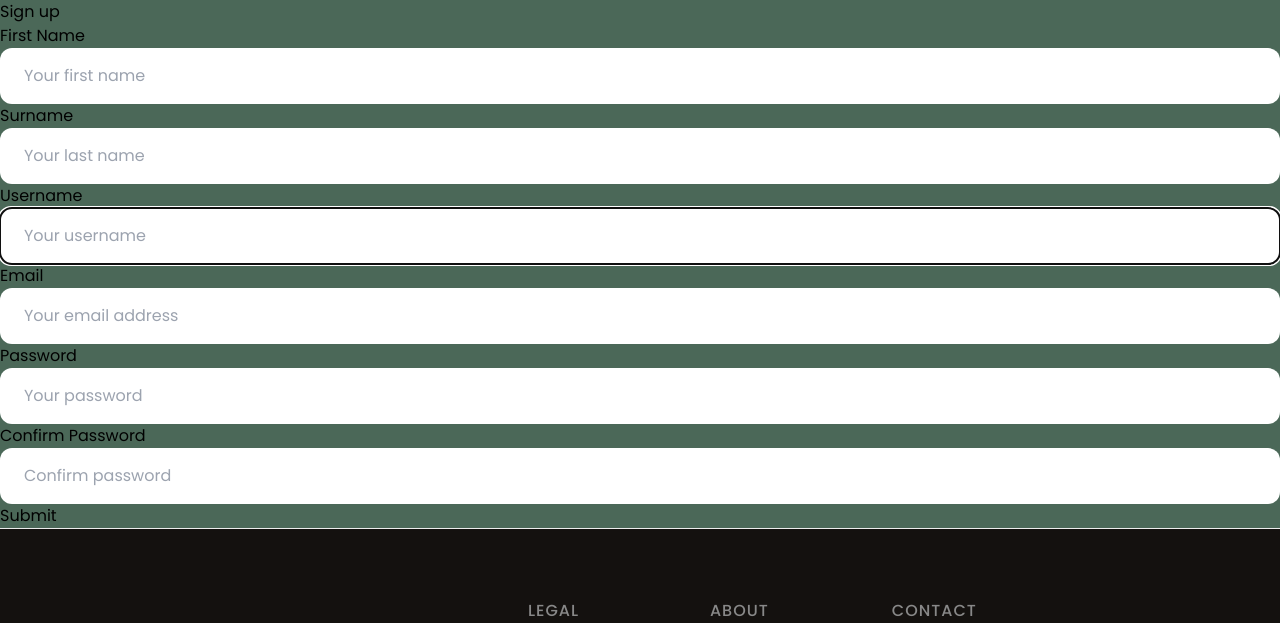
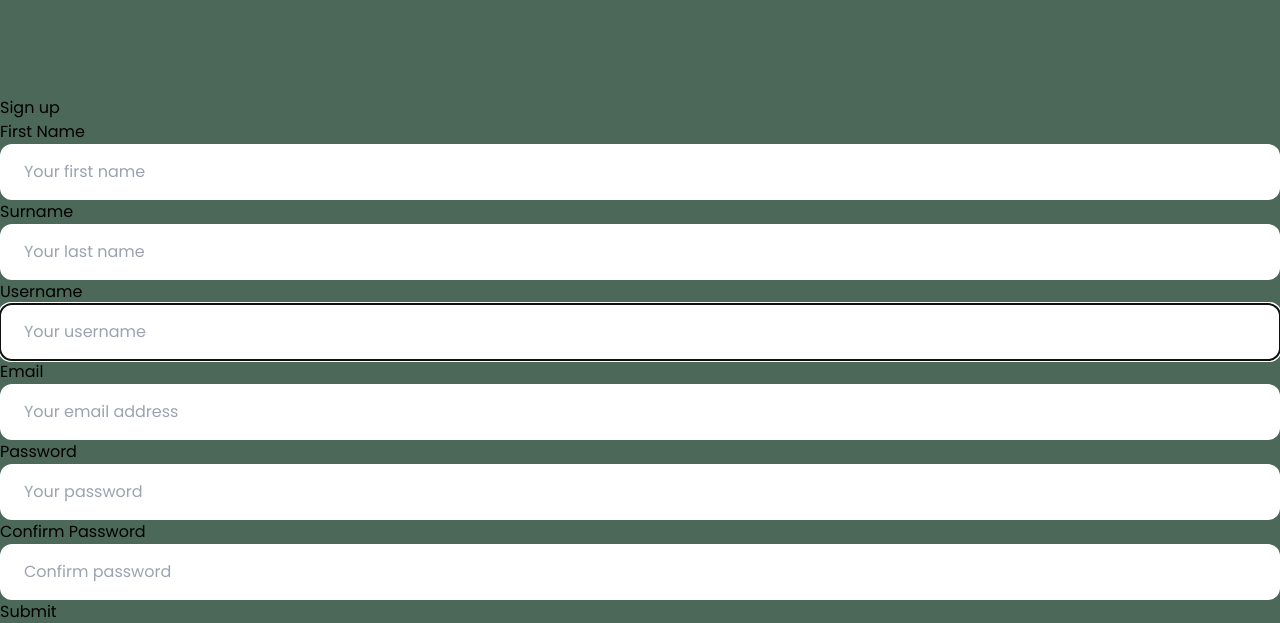
Before and after one commit to mallaghi/beerbuds, a Django app: page /signup/ in a window 1280 px wide. Shown: the part 92-715 px from the top of the page. Run offline with Django 4.2, Linux system fonts and the light colour scheme; some libraries are stand-ins or nearby versions.

Commit message:
added margin to resolve fixed header getting in way of elements on form pages

```diff
--- a/core/static/core/styles.css
+++ b/core/static/core/styles.css
@@ -47,7 +47,7 @@ a{
   border: 1px solid rgba(0,0,0,0.03);
 }
 
-.menu{
+.menu {
   display: flex;
 }
 
--- a/core/templates/core/login.html
+++ b/core/templates/core/login.html
@@ -2,7 +2,7 @@
 {%block title%} Login {% endblock %}
 {% block content %}
   <div>
-    <h1> Login </h1>
+    <h1 style="margin-top: 6rem"> Login </h1>
     <form method="post" action=".">
       {% csrf_token %}
 
--- a/core/templates/core/signup.html
+++ b/core/templates/core/signup.html
@@ -4,8 +4,8 @@
 
 {% block content %}
 
-  <div >
-    <h1> Sign up </h1>
+  <div>
+    <h1 style="margin-top: 6rem"> Sign up </h1>
     <form method="post" action=".">
       {% csrf_token %}
       <div>
```
